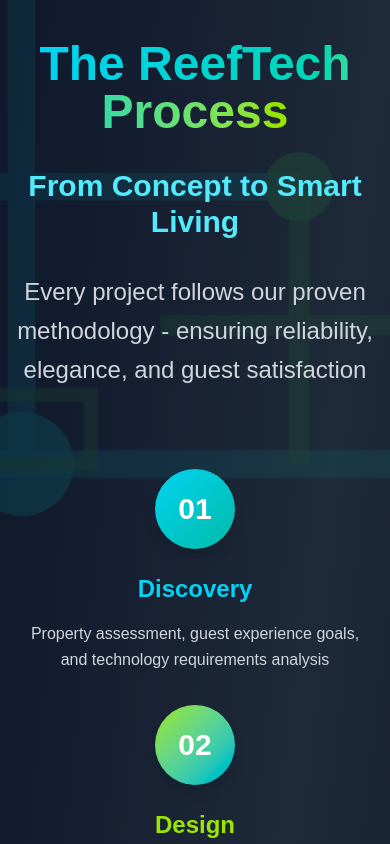
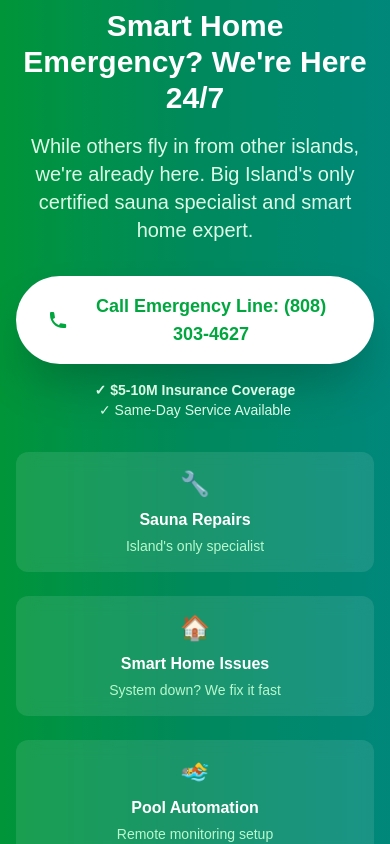
Before and after one commit to brennanhunter/reef-tech-solutions, a Next.js app: page / in a window 390 px wide. Shown: the part 9960-10804 px from the top of the page. Built offline with nearby package versions, Linux system fonts and the light colour scheme.

Commit message:
Added socials.

```diff
--- a/src/app/components/Footer.tsx
+++ b/src/app/components/Footer.tsx
@@ -1,3 +1,5 @@
+import { Facebook, Instagram } from 'lucide-react'
+
 export default function Footer() {
   return (
     <footer className="bg-gray-800 text-white">
@@ -96,6 +98,32 @@
                   💻 Request Online Quote
                 </a>
               </p>
+              <p>
+                <a
+                  href="https://www.facebook.com/reeftechsolutions"
+                  target="_blank"
+                  rel="noopener noreferrer"
+                  className="hover:text-lime-400 transition-colors duration-300 flex items-center gap-2"
+                >
+                  <div className="bg-blue-600 p-1.5 rounded-md">
+                    <Facebook className="w-4 h-4 text-white" />
+                  </div>
+                  Follow on Facebook
+                </a>
+              </p>
+              <p>
+                <a
+                  href="https://www.instagram.com/reeftechsolutions/"
+                  target="_blank"
+                  rel="noopener noreferrer"
+                  className="hover:text-lime-400 transition-colors duration-300 flex items-center gap-2"
+                >
+                  <div className="bg-gradient-to-r from-pink-500 to-purple-600 p-1.5 rounded-md">
+                    <Instagram className="w-4 h-4 text-white" />
+                  </div>
+                  Follow on Instagram
+                </a>
+              </p>
               <div className="pt-4 space-y-2">
                 <p className="text-lime-400 font-medium">✓ Vacation Rental Specialists</p>
                 <p className="text-lime-400 font-medium">✓ Multi-Property Discounts</p>
--- a/src/app/page.tsx
+++ b/src/app/page.tsx
@@ -1,6 +1,7 @@
 'use client';
 
 import { useState } from 'react';
+import { Facebook, Instagram } from 'lucide-react';
 
 export default function Home() {
   const [mobileMenuOpen, setMobileMenuOpen] = useState(false);
@@ -32,7 +33,7 @@
             </div>
 
             {/* Desktop Navigation */}
-            <nav className="hidden lg:flex items-center space-x-8">
+            <nav className="hidden lg:flex items-center space-x-6">
               <a href="#services" className="text-gray-700 hover:text-cyan-600 font-medium transition-colors duration-300">
                 Services
               </a>
@@ -45,6 +46,43 @@
               <a href="#resources" className="text-gray-700 hover:text-cyan-600 font-medium transition-colors duration-300">
                 Resources
               </a>
+
+              {/* Call Now Button */}
+              <a
+                href="tel:+1-808-303-4627"
+                className="bg-gradient-to-r from-green-500 to-emerald-500 text-white px-4 py-2 rounded-full font-semibold hover:from-green-400 hover:to-emerald-400 transition-all duration-300 hover:scale-105 shadow-lg flex items-center gap-2"
+                style={{
+                  boxShadow: '0 0 20px rgba(34, 197, 94, 0.3)'
+                }}
+              >
+                <svg className="w-4 h-4" fill="currentColor" viewBox="0 0 20 20">
+                  <path d="M2 3a1 1 0 011-1h2.153a1 1 0 01.986.836l.74 4.435a1 1 0 01-.54 1.06l-1.548.773a11.037 11.037 0 006.105 6.105l.774-1.548a1 1 0 011.059-.54l4.435.74a1 1 0 01.836.986V17a1 1 0 01-1 1h-2C7.82 18 2 12.18 2 5V3z"/>
+                </svg>
+                Call Now
+              </a>
+
+              {/* Facebook Icon */}
+              <a
+                href="https://www.facebook.com/reeftechsolutions"
+                target="_blank"
+                rel="noopener noreferrer"
+                className="text-gray-700 hover:text-blue-600 p-2 transition-all duration-300"
+                title="Follow us on Facebook"
+              >
+                <Facebook className="w-5 h-5" />
+              </a>
+
+              {/* Instagram Icon */}
+              <a
+                href="https://www.instagram.com/reeftechsolutions/"
+                target="_blank"
+                rel="noopener noreferrer"
+                className="text-gray-700 hover:text-pink-600 p-2 transition-all duration-300"
+                title="Follow us on Instagram"
+              >
+                <Instagram className="w-5 h-5" />
+              </a>
+
               <a
                 href="#request-form"
                 className="bg-gradient-to-r from-lime-500 to-cyan-500 text-white px-6 py-3 rounded-full font-semibold hover:from-lime-400 hover:to-cyan-400 transition-all duration-300 hover:scale-105 shadow-lg"
@@ -103,6 +141,46 @@
                 >
                   Resources
                 </a>
+
+                {/* Call Now Button Mobile */}
+                <a
+                  href="tel:+1-808-303-4627"
+                  className="bg-gradient-to-r from-green-500 to-emerald-500 text-white px-6 py-3 rounded-full font-semibold hover:from-green-400 hover:to-emerald-400 transition-all duration-300 text-center shadow-lg flex items-center justify-center gap-2"
+                  onClick={() => setMobileMenuOpen(false)}
+                  style={{
+                    boxShadow: '0 0 20px rgba(34, 197, 94, 0.3)'
+                  }}
+                >
+                  <svg className="w-4 h-4" fill="currentColor" viewBox="0 0 20 20">
+                    <path d="M2 3a1 1 0 011-1h2.153a1 1 0 01.986.836l.74 4.435a1 1 0 01-.54 1.06l-1.548.773a11.037 11.037 0 006.105 6.105l.774-1.548a1 1 0 011.059-.54l4.435.74a1 1 0 01.836.986V17a1 1 0 01-1 1h-2C7.82 18 2 12.18 2 5V3z"/>
+                  </svg>
+                  Call Now: (808) 303-4627
+                </a>
+
+                {/* Facebook Link Mobile */}
+                <a
+                  href="https://www.facebook.com/reeftechsolutions"
+                  target="_blank"
+                  rel="noopener noreferrer"
+                  className="bg-blue-600 hover:bg-blue-700 text-white px-6 py-3 rounded-lg font-medium transition-all duration-300 text-center shadow-md flex items-center justify-center gap-2"
+                  onClick={() => setMobileMenuOpen(false)}
+                >
+                  <Facebook className="w-5 h-5" />
+                  Follow on Facebook
+                </a>
+
+                {/* Instagram Link Mobile */}
+                <a
+                  href="https://www.instagram.com/reeftechsolutions/"
+                  target="_blank"
+                  rel="noopener noreferrer"
+                  className="bg-gradient-to-r from-pink-500 to-purple-600 hover:from-pink-600 hover:to-purple-700 text-white px-6 py-3 rounded-lg font-medium transition-all duration-300 text-center shadow-md flex items-center justify-center gap-2"
+                  onClick={() => setMobileMenuOpen(false)}
+                >
+                  <Instagram className="w-5 h-5" />
+                  Follow on Instagram
+                </a>
+
                 <a
                   href="#request-form"
                   className="bg-gradient-to-r from-lime-500 to-cyan-500 text-white px-6 py-3 rounded-full font-semibold hover:from-lime-400 hover:to-cyan-400 transition-all duration-300 text-center shadow-lg"
@@ -651,6 +729,56 @@
         </div>
       </section>
 
+      {/* Emergency Call-to-Action Section */}
+      <section className="py-16 bg-gradient-to-r from-green-600 via-emerald-600 to-teal-600 text-white relative overflow-hidden">
+        <div className="absolute inset-0 bg-black/10"></div>
+        <div className="container mx-auto px-4 text-center relative z-10">
+          <div className="max-w-4xl mx-auto">
+            <h2 className="text-3xl md:text-4xl font-bold mb-4">
+              Smart Home Emergency? We're Here 24/7
+            </h2>
+            <p className="text-xl mb-8 text-green-100">
+              While others fly in from other islands, we're already here. Big Island's only certified sauna specialist and smart home expert.
+            </p>
+
+            <div className="flex flex-col sm:flex-row gap-4 justify-center items-center">
+              <a
+                href="tel:+1-808-303-4627"
+                className="bg-white text-green-600 px-8 py-4 rounded-full font-bold text-lg hover:bg-gray-100 transition-all duration-300 hover:scale-105 shadow-2xl flex items-center gap-3"
+              >
+                <svg className="w-6 h-6" fill="currentColor" viewBox="0 0 20 20">
+                  <path d="M2 3a1 1 0 011-1h2.153a1 1 0 01.986.836l.74 4.435a1 1 0 01-.54 1.06l-1.548.773a11.037 11.037 0 006.105 6.105l.774-1.548a1 1 0 011.059-.54l4.435.74a1 1 0 01.836.986V17a1 1 0 01-1 1h-2C7.82 18 2 12.18 2 5V3z"/>
+                </svg>
+                Call Emergency Line: (808) 303-4627
+              </a>
+
+              <div className="text-green-100 text-sm">
+                <p className="font-semibold">✓ $5-10M Insurance Coverage</p>
+                <p>✓ Same-Day Service Available</p>
+              </div>
+            </div>
+
+            <div className="mt-8 grid grid-cols-1 md:grid-cols-3 gap-6 text-center">
+              <div className="bg-white/10 backdrop-blur-sm rounded-xl p-4">
+                <div className="text-2xl mb-2">🔧</div>
+                <h4 className="font-semibold mb-1">Sauna Repairs</h4>
+                <p className="text-sm text-green-200">Island's only specialist</p>
+              </div>
+              <div className="bg-white/10 backdrop-blur-sm rounded-xl p-4">
+                <div className="text-2xl mb-2">🏠</div>
+                <h4 className="font-semibold mb-1">Smart Home Issues</h4>
+                <p className="text-sm text-green-200">System down? We fix it fast</p>
+              </div>
+              <div className="bg-white/10 backdrop-blur-sm rounded-xl p-4">
+                <div className="text-2xl mb-2">🏊</div>
+                <h4 className="font-semibold mb-1">Pool Automation</h4>
+                <p className="text-sm text-green-200">Remote monitoring setup</p>
+              </div>
+            </div>
+          </div>
+        </div>
+      </section>
+
       {/* Process & Expertise Section */}
       <section className="py-24 bg-gradient-to-br from-slate-900 via-gray-800 to-slate-900 text-white relative overflow-hidden">
         {/* Dynamic circuit background */}
```
